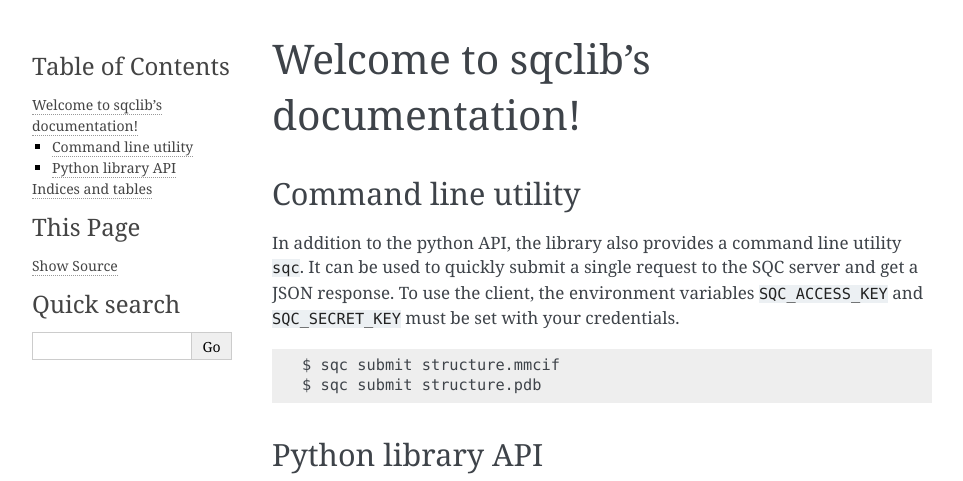
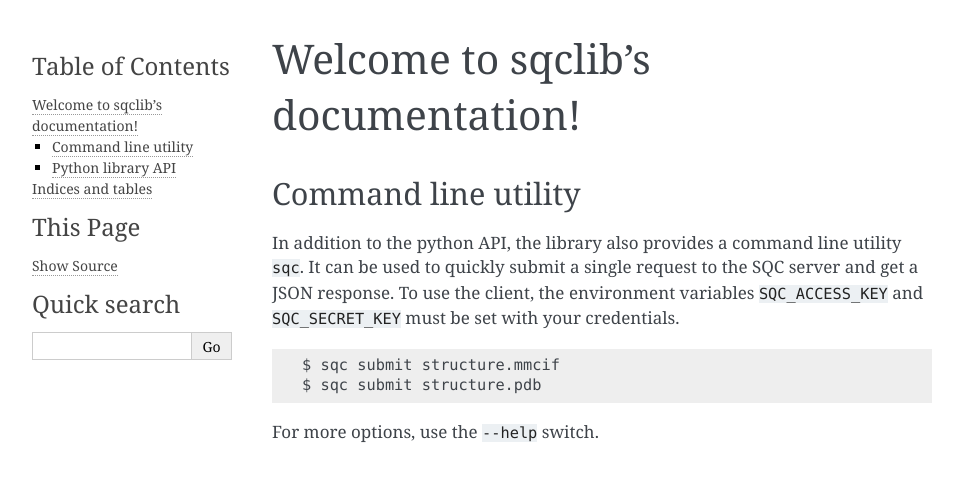
Before and after one commit to sb-ncbr/sqclib, a Sphinx documentation site: the page built from docs/source/index.rst, in a window 1280 px wide, cut to the strip 0-481 px from the top of the page. Shown: the whole strip, without its empty margins (148-1111 px from the left). Built offline with Sphinx 7.4.7, drawn with Linux system fonts in a browser that asks for light colours.

Commit message:
Mention help switch in docs

```diff
--- a/docs/source/index.rst
+++ b/docs/source/index.rst
@@ -12,6 +12,8 @@ get a JSON response. To use the client, the environment variables
 
    $ sqc submit structure.mmcif
    $ sqc submit structure.pdb
+
+For more options, use the ``--help`` switch.
 
 Python library API
 ----------
```
